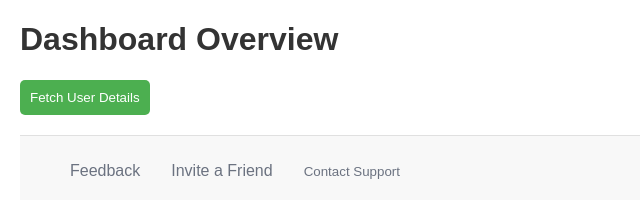
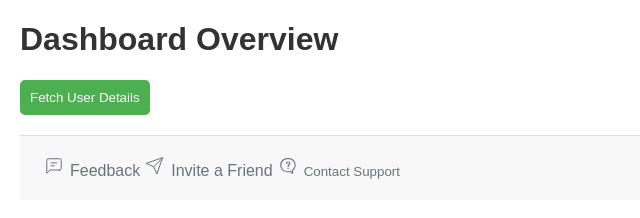
Before and after one commit to 7054company/prodx, a website: page views/dashboard.html in a window 1280 px wide. Shown: the full height of the page, 0-640 px from the left. Drawn offline with Linux system fonts and the light colour scheme; no server answers.

Commit message:
Update dashboard.html

```diff
--- a/views/dashboard.html
+++ b/views/dashboard.html
@@ -127,23 +127,31 @@
             <div>
              <a href="https://feedback.render.com" target="_blank" rel="noreferrer" class="text-slate-600 hover:text-slate-700">
               <svg viewBox="0 0 20 20" xmlns="http://www.w3.org/2000/svg" class="h-5 w-5 mr-1.5">
-                                    <!-- SVG content for the Feedback link -->
-                                </svg>Feedback
-                            </a>
+               <g fill="none" stroke="currentColor" stroke-linecap="round" stroke-linejoin="round">
+                <path d="m15.64 14h-9.64l-3.25 3.25v-12.89a1.61 1.61 0 0 1 1.61-1.61h11.28a1.61 1.61 0 0 1 1.61 1.61v8.06a1.61 1.61 0 0 1 -1.61 1.58z"></path>
+                <path d="m7.18 6.92h5.61"></path>
+                <path d="m7.18 9.78h3"></path>
+               </g>
+              </svg>Feedback</a>
             </div>
             <div>
              <a class="text-slate-600 hover:text-slate-700" href="/invites">
               <svg viewBox="0 0 20 20" xmlns="http://www.w3.org/2000/svg" class="h-5 w-5 mr-1.5">
-
-                                </svg>Invite a Friend
-                            </a>
+               <g fill="none" stroke="currentColor" stroke-linecap="round" stroke-linejoin="round">
+                <path d="m17.5 2-8.8 8.8"></path>
+                <path d="m17.5 2-5.6 16-3.2-7.2-7.2-3.2z"></path>
+               </g>
+              </svg>Invite a Friend</a>
             </div>
             <div>
              <button type="button" class="text-slate-600 hover:text-slate-700 bg-transparent border-0 m-0 p-0">
               <svg enable-background="new 0 0 20 20" viewBox="0 0 20 20" xmlns="http://www.w3.org/2000/svg" class="h-5 w-5 mr-1.5">
-                                    <!-- SVG content for the Contact Support button -->
-                                </svg>Contact Support
-                            </button>
+               <g fill="currentColor">
+                <path d="m10.6 2h-1.2c-4 0-7.2 3.2-7.2 7.1s3.2 7.1 7.1 7.1h1.2c.6 0 1.2-.1 1.8-.2l1.8 1.8c.2.2.6.2.8 0 .1-.1.2-.3.2-.4v-2.8c.8-.6 1.4-1.4 1.8-2.3.5-1 .8-2.1.8-3.2 0-3.9-3.1-7.1-7.1-7.1zm6 7.1c0 1.9-.9 3.7-2.4 4.8-.1.1-.2.3-.2.5v1.6l-1-1c-.1-.1-.4-.2-.6-.1-.6.2-1.2.3-1.8.3h-1.2c-3.3 0-6-2.7-6-6s2.7-6 6-6h1.2c3.3-.1 6 2.6 6 5.9z"></path>
+                <path d="m10.3 5.4c-1.2-.1-2.2.8-2.3 2v.2c0 .3.3.6.6.6s.6-.3.6-.6c0-.6.4-1 1-1s1 .4 1 1c0 .5-.3.9-.8 1-.5 0-.8.4-.8.9v1.2c0 .3.2.6.6.6.3 0 .6-.2.6-.6v-1.1c1.1-.3 1.8-1.5 1.5-2.6-.3-.9-1.1-1.5-2-1.6z"></path>
+                <path d="m10.6 12.1c-.3-.3-.7-.3-1 0s-.3.7 0 1 .7.3 1 0 .3-.7 0-1z"></path>
+               </g>
+              </svg>Contact Support</button>
             </div>
            </div>
            <div style="position: absolute; width: 1px; height: 1px; padding: 0px; margin: -1px; overflow: hidden; clip: rect(0px, 0px, 0px, 0px); white-space: nowrap; border-width: 0px; display: none;"></div>
@@ -151,6 +159,10 @@
          </div>
         </footer>
        </div>
+
+
+
+
 
     <!-- Your script and other content goes here -->
     <script>
```
Lines whose indentation alone changed are shown as unchanged.
